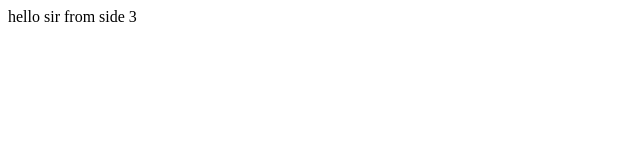
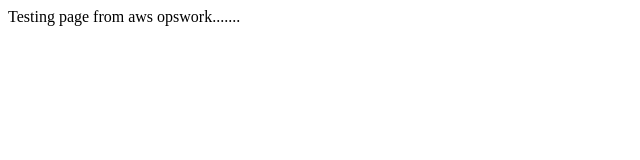
Before and after one commit to RaviRockyRavindra/samplehtml, a plain HTML site: page index.html in a window 1280 px wide. Shown: the whole page, without its empty margins (0-640 px from the left). Drawn offline with Linux system fonts and the light colour scheme.

Commit message:
Update index.html

```diff
--- a/index.html
+++ b/index.html
@@ -1 +1 @@
-<p>hello sir from side 3</p>
+<p>Testing page from aws opswork.......</p>
```
